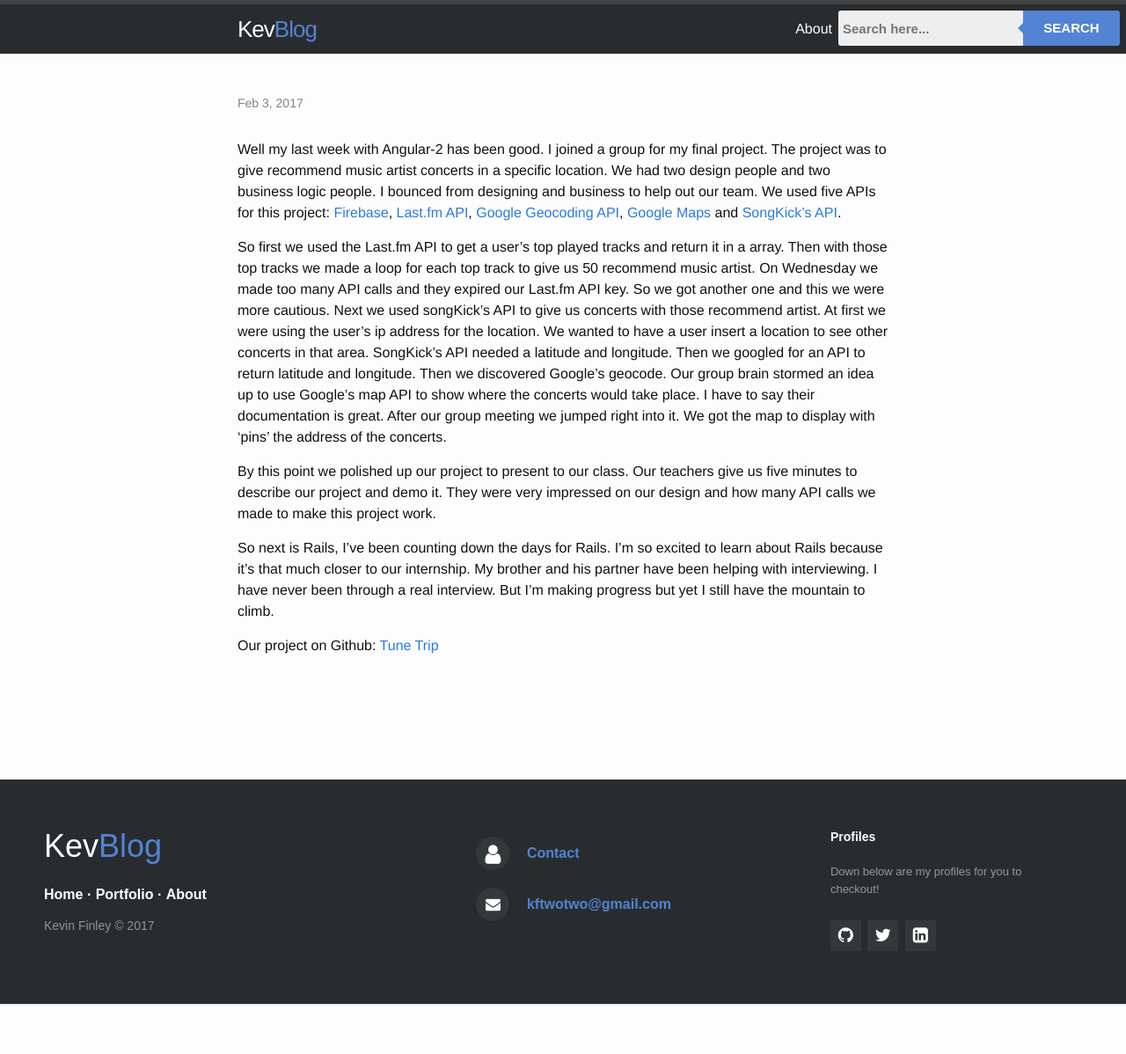
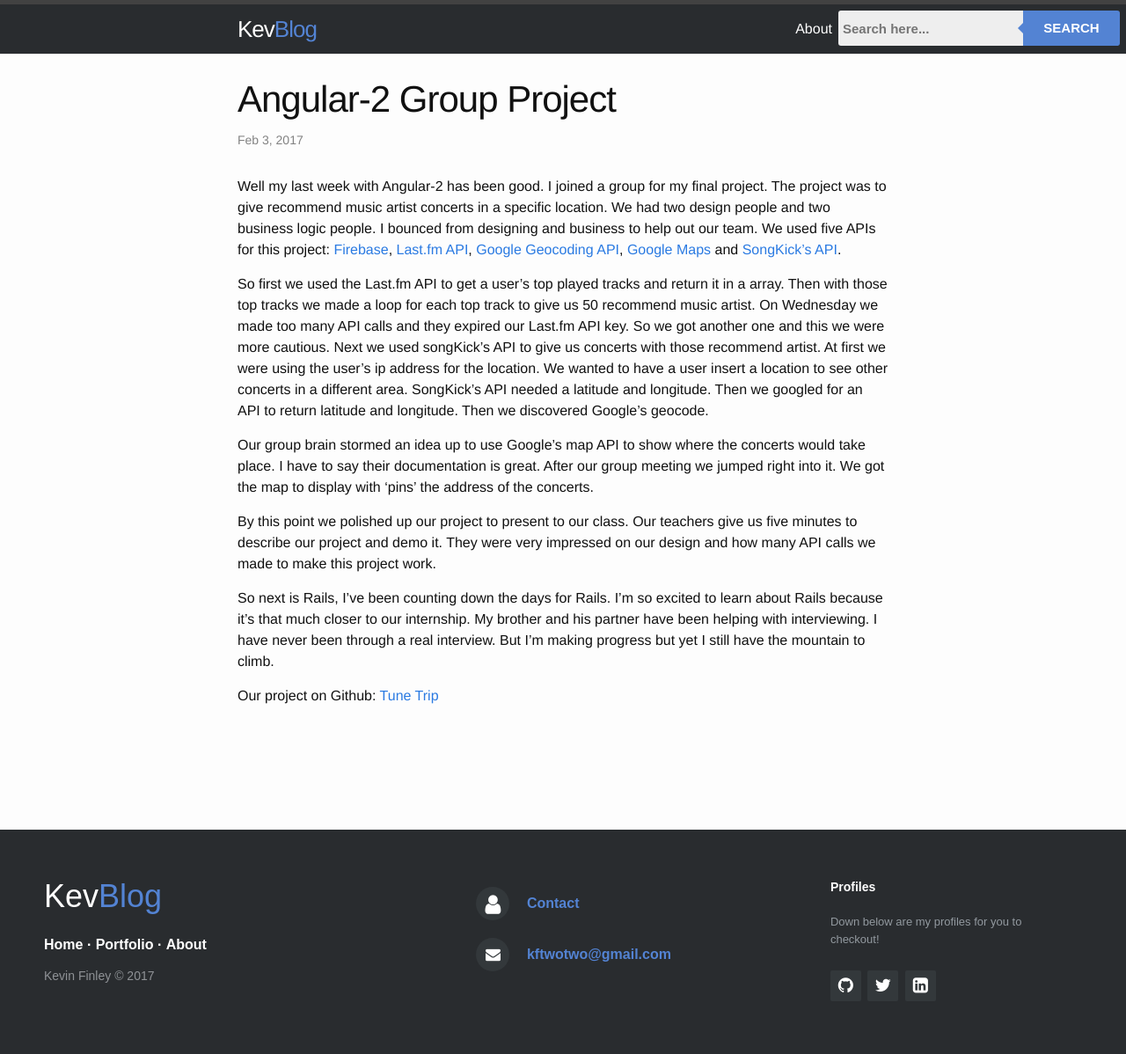
Before and after one commit to kftwotwo/kftwotwo.github.io, a Jekyll site: the page built from _posts/2017-2-3-interview_time.markdown, in a window 1280 px wide. Shown: the whole page at 88% size. Built offline with Jekyll 4.4.1, drawn with Linux system fonts in a browser that asks for light colours; before the commit the page ends 1141 px from its top, so only the background shows below that.

Commit message:
add a title for 2/3/2017 post

```diff
--- a/_posts/2017-2-3-interview_time.markdown
+++ b/_posts/2017-2-3-interview_time.markdown
@@ -1,6 +1,6 @@
 ---
 layout: post
-title:  ""
+title:  "Angular-2 Group Project"
 date:   2017-2-3 20:18:04
 categories: objects
 intro: Well my last week with Angular-2 has been good. I joined a group for my final project. The project was to give recommend music artist concerts in a specific location. We had two design people and two business logic people. I bounced from designing and business to help out our team.
@@ -8,7 +8,9 @@
 
 Well my last week with Angular-2 has been good. I joined a group for my final project. The project was to give recommend music artist concerts in a specific location. We had two design people and two business logic people. I bounced from designing and business to help out our team. We used five APIs for this project: [Firebase](https://firebase.google.com/), [Last.fm API](http://www.last.fm/api), [Google Geocoding API](https://developers.google.com/maps/documentation/geocoding/start), [Google Maps](https://developers.google.com/maps/) and [SongKick's API](http://www.songkick.com/api_key_requests/new).
 
-So first we used the Last.fm API to get a user's top played tracks and return it in a array. Then with those top tracks we made a loop for each top track to give us 50 recommend music artist. On Wednesday we made too many API calls and they expired our Last.fm API key. So we got another one and this we were more cautious. Next we used songKick's API to give us concerts with those recommend artist. At first we were using the user's ip address for the location. We wanted to have a user insert a location to see other concerts in that area. SongKick's API needed a latitude and longitude. Then we googled for an API to return latitude and longitude. Then we discovered Google's geocode. Our group brain stormed an idea up to use Google's map API to show where the concerts would take place. I have to say their documentation is great. After our group meeting we jumped right into it. We got the map to display with 'pins' the address of the concerts.
+So first we used the Last.fm API to get a user's top played tracks and return it in a array. Then with those top tracks we made a loop for each top track to give us 50 recommend music artist. On Wednesday we made too many API calls and they expired our Last.fm API key. So we got another one and this we were more cautious. Next we used songKick's API to give us concerts with those recommend artist. At first we were using the user's ip address for the location. We wanted to have a user insert a location to see other concerts in a different area. SongKick's API needed a latitude and longitude. Then we googled for an API to return latitude and longitude. Then we discovered Google's geocode.
+
+Our group brain stormed an idea up to use Google's map API to show where the concerts would take place. I have to say their documentation is great. After our group meeting we jumped right into it. We got the map to display with 'pins' the address of the concerts.
 
 By this point we polished up our project to present to our class. Our teachers give us five minutes to describe our project and demo it. They were very impressed on our design and how many API calls we made to make this project work.
 
```
